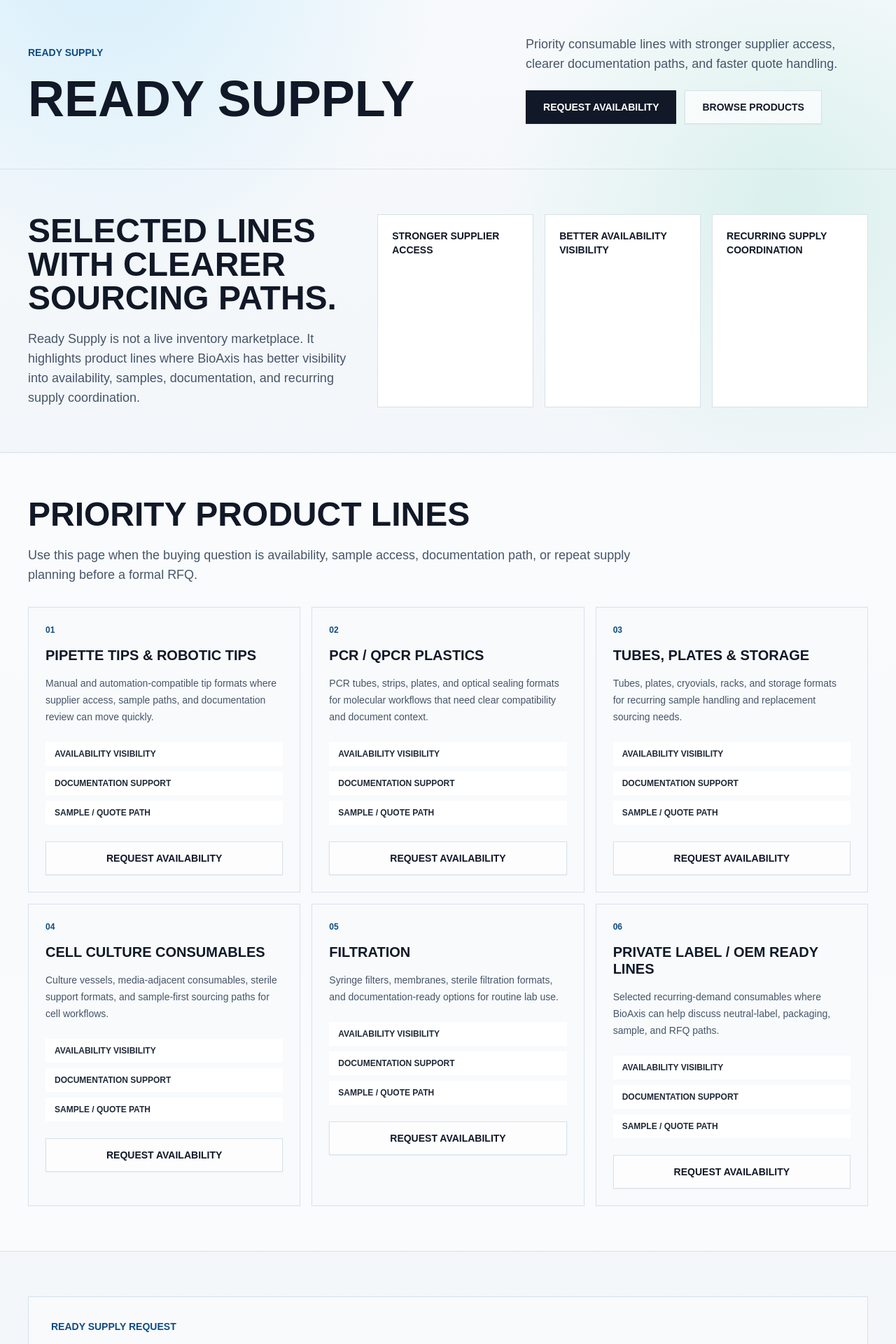
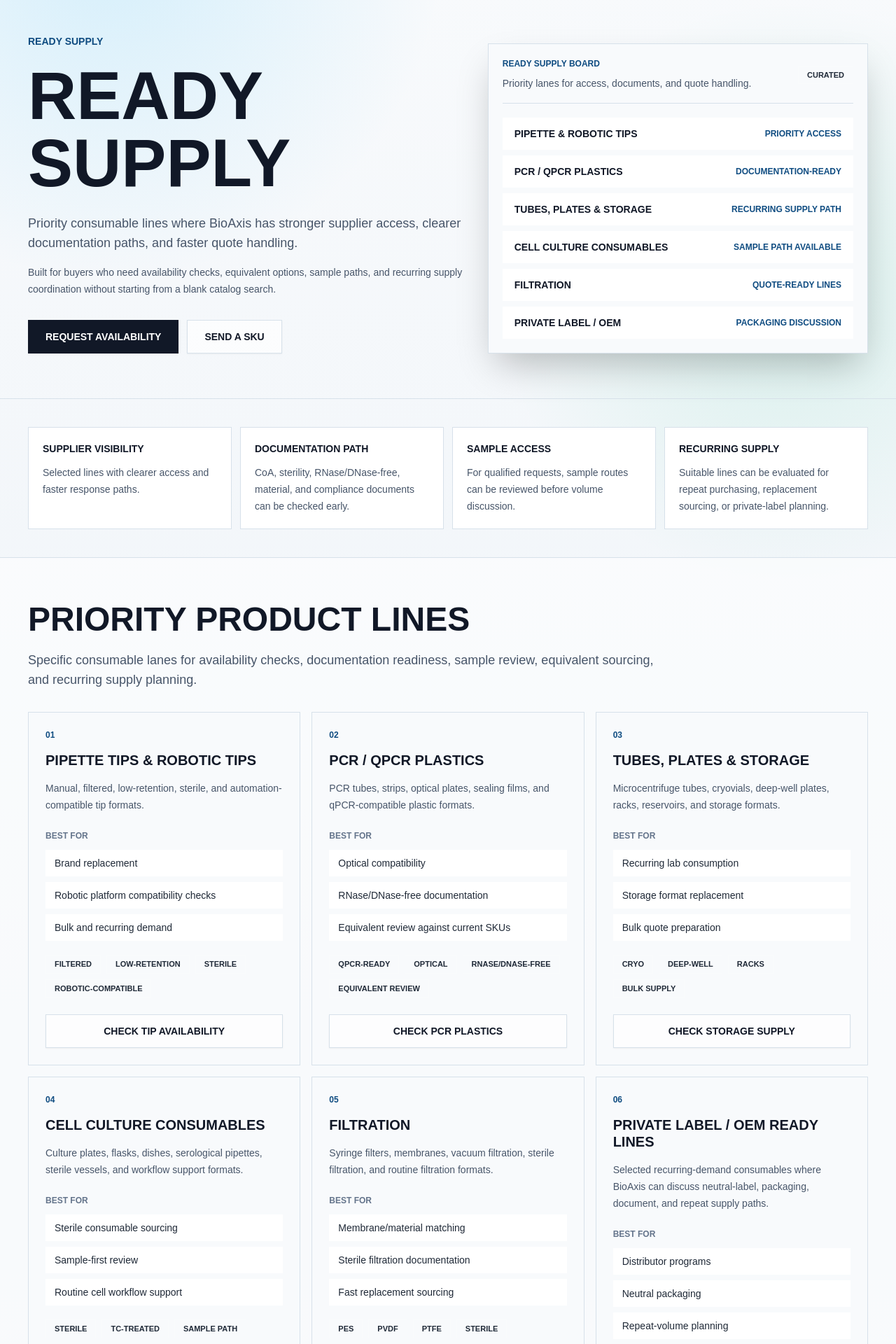
Before and after one commit to luckyericyao/bioaxisv3, a Next.js app: page /ready-supply in a window 1280 px wide. Shown: the part 80-2000 px from the top of the page at 70% size. Built offline with nearby package versions, Linux system fonts and the light colour scheme.

Commit message:
Upgrade Ready Supply page

```diff
--- a/src/app/ready-supply/page.tsx
+++ b/src/app/ready-supply/page.tsx
@@ -1,84 +1,164 @@
 import type { Metadata } from "next";
 import { CTAButton } from "@/components/ui/CTAButton";
-import { PageHero } from "@/components/ui/PageHero";
 import { SectionHeader } from "@/components/ui/SectionHeader";
 
 export const metadata: Metadata = {
   title: "Ready Supply | BioAxis",
   description:
-    "BioAxis Ready Supply highlights selected consumable lines with stronger supplier access, clearer documentation paths, and faster quote handling.",
+    "Priority lab consumable lines with stronger supplier access, clearer documentation paths, sample review, and faster quote handling.",
   alternates: {
     canonical: "/ready-supply"
   }
 };
 
+const readySupplyBoard = [
+  ["Pipette & Robotic Tips", "Priority access"],
+  ["PCR / qPCR Plastics", "Documentation-ready"],
+  ["Tubes, Plates & Storage", "Recurring supply path"],
+  ["Cell Culture Consumables", "Sample path available"],
+  ["Filtration", "Quote-ready lines"],
+  ["Private Label / OEM", "Packaging discussion"]
+];
+
+const confidenceCards = [
+  {
+    title: "Supplier visibility",
+    body: "Selected lines with clearer access and faster response paths."
+  },
+  {
+    title: "Documentation path",
+    body: "CoA, sterility, RNase/DNase-free, material, and compliance documents can be checked early."
+  },
+  {
+    title: "Sample access",
+    body: "For qualified requests, sample routes can be reviewed before volume discussion."
+  },
+  {
+    title: "Recurring supply",
+    body: "Suitable lines can be evaluated for repeat purchasing, replacement sourcing, or private-label planning."
+  }
+];
+
 const readySupplyLines = [
   {
     title: "Pipette Tips & Robotic Tips",
-    body: "Manual and automation-compatible tip formats where supplier access, sample paths, and documentation review can move quickly.",
-    href: "/request-quote?requestType=quote&sourcePage=ready-supply&line=pipette-tips-robotic-tips"
+    description: "Manual, filtered, low-retention, sterile, and automation-compatible tip formats.",
+    bestFor: ["Brand replacement", "Robotic platform compatibility checks", "Bulk and recurring demand"],
+    tags: ["Filtered", "Low-retention", "Sterile", "Robotic-compatible"],
+    cta: "Check tip availability",
+    href: "/request-quote?requestType=quote&sourcePage=ready-supply&source=ready-supply&line=pipette-tips"
   },
   {
     title: "PCR / qPCR Plastics",
-    body: "PCR tubes, strips, plates, and optical sealing formats for molecular workflows that need clear compatibility and document context.",
-    href: "/request-quote?requestType=quote&sourcePage=ready-supply&line=pcr-qpcr-plastics"
+    description: "PCR tubes, strips, optical plates, sealing films, and qPCR-compatible plastic formats.",
+    bestFor: ["Optical compatibility", "RNase/DNase-free documentation", "Equivalent review against current SKUs"],
+    tags: ["qPCR-ready", "Optical", "RNase/DNase-free", "Equivalent review"],
+    cta: "Check PCR plastics",
+    href: "/request-quote?requestType=quote&sourcePage=ready-supply&source=ready-supply&line=pcr-qpcr-plastics"
   },
   {
     title: "Tubes, Plates & Storage",
-    body: "Tubes, plates, cryovials, racks, and storage formats for recurring sample handling and replacement sourcing needs.",
-    href: "/request-quote?requestType=quote&sourcePage=ready-supply&line=tubes-plates-storage"
+    description: "Microcentrifuge tubes, cryovials, deep-well plates, racks, reservoirs, and storage formats.",
+    bestFor: ["Recurring lab consumption", "Storage format replacement", "Bulk quote preparation"],
+    tags: ["Cryo", "Deep-well", "Racks", "Bulk supply"],
+    cta: "Check storage supply",
+    href: "/request-quote?requestType=quote&sourcePage=ready-supply&source=ready-supply&line=tubes-plates-storage"
   },
   {
     title: "Cell Culture Consumables",
-    body: "Culture vessels, media-adjacent consumables, sterile support formats, and sample-first sourcing paths for cell workflows.",
-    href: "/request-quote?requestType=quote&sourcePage=ready-supply&line=cell-culture-consumables"
+    description: "Culture plates, flasks, dishes, serological pipettes, sterile vessels, and workflow support formats.",
+    bestFor: ["Sterile consumable sourcing", "Sample-first review", "Routine cell workflow support"],
+    tags: ["Sterile", "TC-treated", "Sample path", "Routine demand"],
+    cta: "Check cell culture lines",
+    href: "/request-quote?requestType=quote&sourcePage=ready-supply&source=ready-supply&line=cell-culture-consumables"
   },
   {
     title: "Filtration",
-    body: "Syringe filters, membranes, sterile filtration formats, and documentation-ready options for routine lab use.",
-    href: "/request-quote?requestType=quote&sourcePage=ready-supply&line=filtration"
+    description: "Syringe filters, membranes, vacuum filtration, sterile filtration, and routine filtration formats.",
+    bestFor: ["Membrane/material matching", "Sterile filtration documentation", "Fast replacement sourcing"],
+    tags: ["PES", "PVDF", "PTFE", "Sterile"],
+    cta: "Check filtration options",
+    href: "/request-quote?requestType=quote&sourcePage=ready-supply&source=ready-supply&line=filtration"
   },
   {
     title: "Private Label / OEM Ready Lines",
-    body: "Selected recurring-demand consumables where BioAxis can help discuss neutral-label, packaging, sample, and RFQ paths.",
-    href: "/request-quote?requestType=quote&sourcePage=ready-supply&line=private-label-oem-ready-lines"
+    description:
+      "Selected recurring-demand consumables where BioAxis can discuss neutral-label, packaging, document, and repeat supply paths.",
+    bestFor: ["Distributor programs", "Neutral packaging", "Repeat-volume planning"],
+    tags: ["Neutral label", "Packaging", "Recurring demand", "OEM path"],
+    cta: "Discuss OEM-ready lines",
+    href: "/request-quote?requestType=quote&sourcePage=ready-supply&source=ready-supply&line=private-label-oem-ready-lines"
   }
 ];
 
-const supportPoints = ["Availability visibility", "Documentation support", "Sample / quote path"];
+const useSteps = [
+  "Current SKU or brand",
+  "Required specification",
+  "Estimated monthly / quarterly volume",
+  "Documentation requirement",
+  "Sample or delivery timeline"
+];
 
 export default function ReadySupplyPage() {
   return (
     <>
-      <PageHero
-        eyebrow="Ready Supply"
-        title="Ready Supply"
-        subtitle="Priority consumable lines with stronger supplier access, clearer documentation paths, and faster quote handling."
-      >
-        <div className="flex flex-col gap-3 sm:flex-row">
-          <CTAButton href="/request-quote?requestType=quote&sourcePage=ready-supply">
+      <section className="border-b border-bioaxis-line px-5 py-16 sm:px-8 lg:px-10">
+        <div className="mx-auto grid w-full max-w-7xl gap-8 lg:grid-cols-[minmax(0,0.92fr)_minmax(420px,0.8fr)] lg:items-end">
+          <div>
+            <p className="mb-5 text-sm font-semibold uppercase text-bioaxis-accent">Ready Supply</p>
+            <h1 className="max-w-5xl text-5xl font-bold uppercase leading-[0.9] text-bioaxis-text sm:text-7xl lg:text-8xl">
+              Ready Supply
+            </h1>
+            <p className="mt-6 max-w-3xl text-base leading-7 text-bioaxis-muted sm:text-lg">
+              Priority consumable lines where BioAxis has stronger supplier access, clearer documentation paths,
+              and faster quote handling.
+            </p>
+            <p className="mt-4 max-w-3xl text-sm leading-6 text-bioaxis-muted">
+              Built for buyers who need availability checks, equivalent options, sample paths, and recurring supply
+              coordination without starting from a blank catalog search.
+            </p>
+            <div className="mt-8 flex flex-col gap-3 sm:flex-row">
+              <CTAButton href="/request-quote?requestType=quote&sourcePage=ready-supply&source=ready-supply">
                 Request availability
               </CTAButton>
-          <CTAButton href="/products" variant="secondary">
-            Browse products
+              <CTAButton
+                href="/request-quote?requestType=quote&sourcePage=ready-supply&source=ready-supply&intent=send-sku"
+                variant="secondary"
+              >
+                Send a SKU
               </CTAButton>
             </div>
-      </PageHero>
+          </div>
 
-      <section className="mx-auto grid w-full max-w-7xl gap-8 px-5 py-16 sm:px-8 lg:grid-cols-[0.8fr_1.2fr] lg:px-10">
-        <SectionHeader
-          title="Selected lines with clearer sourcing paths."
-          subtitle="Ready Supply is not a live inventory marketplace. It highlights product lines where BioAxis has better visibility into availability, samples, documentation, and recurring supply coordination."
-        />
-        <div className="grid gap-4 sm:grid-cols-3">
-          {[
-            "Stronger supplier access",
-            "Better availability visibility",
-            "Recurring supply coordination"
-          ].map((item) => (
-            <div key={item} className="border border-bioaxis-line bg-bioaxis-panel p-5">
-              <p className="text-sm font-bold uppercase text-bioaxis-text">{item}</p>
+          <aside className="border border-bioaxis-line bg-bioaxis-black p-5 shadow-2xl shadow-slate-900/12">
+            <div className="mb-5 flex items-center justify-between gap-4 border-b border-bioaxis-line pb-4">
+              <div>
+                <p className="text-xs font-bold uppercase text-bioaxis-accent">Ready Supply Board</p>
+                <p className="mt-2 text-sm leading-6 text-bioaxis-muted">Priority lanes for access, documents, and quote handling.</p>
               </div>
+              <span className="border border-white/[0.12] px-3 py-1 text-[11px] font-bold uppercase text-bioaxis-steel">
+                Curated
+              </span>
+            </div>
+            <div className="grid gap-2">
+              {readySupplyBoard.map(([line, status]) => (
+                <div key={line} className="grid gap-3 border border-white/[0.1] bg-bioaxis-panel px-4 py-3 sm:grid-cols-[1fr_auto] sm:items-center">
+                  <p className="text-sm font-bold uppercase leading-5 text-bioaxis-text">{line}</p>
+                  <p className="text-xs font-semibold uppercase text-bioaxis-accent">{status}</p>
+                </div>
+              ))}
+            </div>
+          </aside>
+        </div>
+      </section>
+
+      <section className="mx-auto w-full max-w-7xl px-5 py-10 sm:px-8 lg:px-10">
+        <div className="grid gap-3 sm:grid-cols-2 lg:grid-cols-4">
+          {confidenceCards.map((card) => (
+            <article key={card.title} className="border border-bioaxis-line bg-bioaxis-panel p-5">
+              <h2 className="text-sm font-bold uppercase text-bioaxis-text">{card.title}</h2>
+              <p className="mt-3 text-sm leading-6 text-bioaxis-muted">{card.body}</p>
+            </article>
           ))}
         </div>
       </section>
@@ -87,23 +167,33 @@
         <div className="mx-auto w-full max-w-7xl px-5 py-16 sm:px-8 lg:px-10">
           <SectionHeader
             title="Priority product lines"
-            subtitle="Use this page when the buying question is availability, sample access, documentation path, or repeat supply planning before a formal RFQ."
+            subtitle="Specific consumable lanes for availability checks, documentation readiness, sample review, equivalent sourcing, and recurring supply planning."
           />
           <div className="mt-8 grid gap-4 md:grid-cols-2 xl:grid-cols-3">
             {readySupplyLines.map((line, index) => (
               <article key={line.title} className="flex h-full flex-col border border-bioaxis-line bg-bioaxis-black p-6">
                 <p className="text-xs font-bold uppercase text-bioaxis-accent">{String(index + 1).padStart(2, "0")}</p>
                 <h2 className="mt-4 text-xl font-bold uppercase leading-6 text-bioaxis-text">{line.title}</h2>
-                <p className="mt-4 text-sm leading-6 text-bioaxis-muted">{line.body}</p>
-                <ul className="mt-6 grid gap-2">
-                  {supportPoints.map((point) => (
-                    <li key={point} className="border border-white/[0.12] bg-bioaxis-panel px-3 py-2 text-xs font-semibold uppercase text-bioaxis-steel">
-                      {point}
+                <p className="mt-4 text-sm leading-6 text-bioaxis-muted">{line.description}</p>
+                <div className="mt-6">
+                  <p className="text-xs font-bold uppercase text-bioaxis-dim">Best for</p>
+                  <ul className="mt-3 grid gap-2">
+                    {line.bestFor.map((item) => (
+                      <li key={item} className="border border-white/[0.1] bg-bioaxis-panel px-3 py-2 text-sm leading-5 text-bioaxis-steel">
+                        {item}
+                      </li>
+                    ))}
+                  </ul>
+                </div>
+                <ul className="mt-5 flex flex-wrap gap-2">
+                  {line.tags.map((tag) => (
+                    <li key={tag} className="border border-white/[0.12] bg-white/[0.04] px-3 py-1 text-[11px] font-semibold uppercase text-bioaxis-steel">
+                      {tag}
                     </li>
                   ))}
                 </ul>
                 <CTAButton href={line.href} variant="secondary" className="mt-6">
-                  Request availability
+                  {line.cta}
                 </CTAButton>
               </article>
             ))}
@@ -111,17 +201,44 @@
         </div>
       </section>
 
-      <section className="mx-auto w-full max-w-7xl px-5 py-16 sm:px-8 lg:px-10">
+      <section className="mx-auto grid w-full max-w-7xl gap-8 px-5 py-16 sm:px-8 lg:grid-cols-[0.8fr_1.2fr] lg:px-10">
+        <SectionHeader
+          title="How to use Ready Supply"
+          subtitle="Send us any of the following and BioAxis will review availability, equivalent options, document readiness, and practical supply paths."
+        />
+        <ol className="grid gap-3">
+          {useSteps.map((step, index) => (
+            <li key={step} className="grid gap-4 border border-bioaxis-line bg-bioaxis-panel p-5 sm:grid-cols-[72px_1fr] sm:items-center">
+              <span className="text-xs font-bold uppercase text-bioaxis-accent">{String(index + 1).padStart(2, "0")}</span>
+              <span className="text-base font-bold uppercase text-bioaxis-text">{step}</span>
+            </li>
+          ))}
+        </ol>
+      </section>
+
+      <section className="mx-auto w-full max-w-7xl px-5 pb-16 sm:px-8 lg:px-10">
         <div className="border border-bioaxis-line bg-bioaxis-black p-6 sm:p-8">
-          <p className="text-sm font-semibold uppercase text-bioaxis-accent">Ready Supply request</p>
-          <h2 className="mt-4 max-w-4xl text-3xl font-bold uppercase text-bioaxis-text sm:text-5xl">
+          <p className="text-sm font-semibold uppercase text-bioaxis-accent">Not a real-time inventory feed</p>
+          <p className="mt-4 max-w-4xl text-base leading-7 text-bioaxis-muted">
+            Ready Supply is a curated supply-access layer for product lines where BioAxis has better supplier
+            visibility, faster quote paths, or stronger recurring supply coordination.
+          </p>
+        </div>
+      </section>
+
+      <section className="border-y border-bioaxis-line bg-bioaxis-panel/60">
+        <div className="mx-auto grid w-full max-w-7xl gap-8 px-5 py-16 sm:px-8 lg:grid-cols-[1fr_auto] lg:items-end lg:px-10">
+          <div>
+            <p className="mb-4 text-sm font-semibold uppercase text-bioaxis-accent">Ready Supply request</p>
+            <h2 className="max-w-4xl text-3xl font-bold uppercase text-bioaxis-text sm:text-5xl">
               Send us your current SKU, brand, or required specification.
             </h2>
             <p className="mt-5 max-w-3xl text-base leading-7 text-bioaxis-muted">
-            We will check availability, equivalents, documentation, and supply options.
+              We will check availability, equivalents, documentation, sample paths, and supply options.
             </p>
-          <div className="mt-8 flex flex-col gap-3 sm:flex-row">
-            <CTAButton href="/request-quote?requestType=quote&sourcePage=ready-supply">
+          </div>
+          <div className="flex flex-col gap-3 sm:flex-row">
+            <CTAButton href="/request-quote?requestType=quote&sourcePage=ready-supply&source=ready-supply">
               Request availability
             </CTAButton>
             <CTAButton href="/equivalent-finder?sourcePage=ready-supply" variant="secondary">
```
Also changed, not shown: scripts/route-smoke.mjs (+24 -9 lines). Lines whose indentation alone changed are shown as unchanged.
